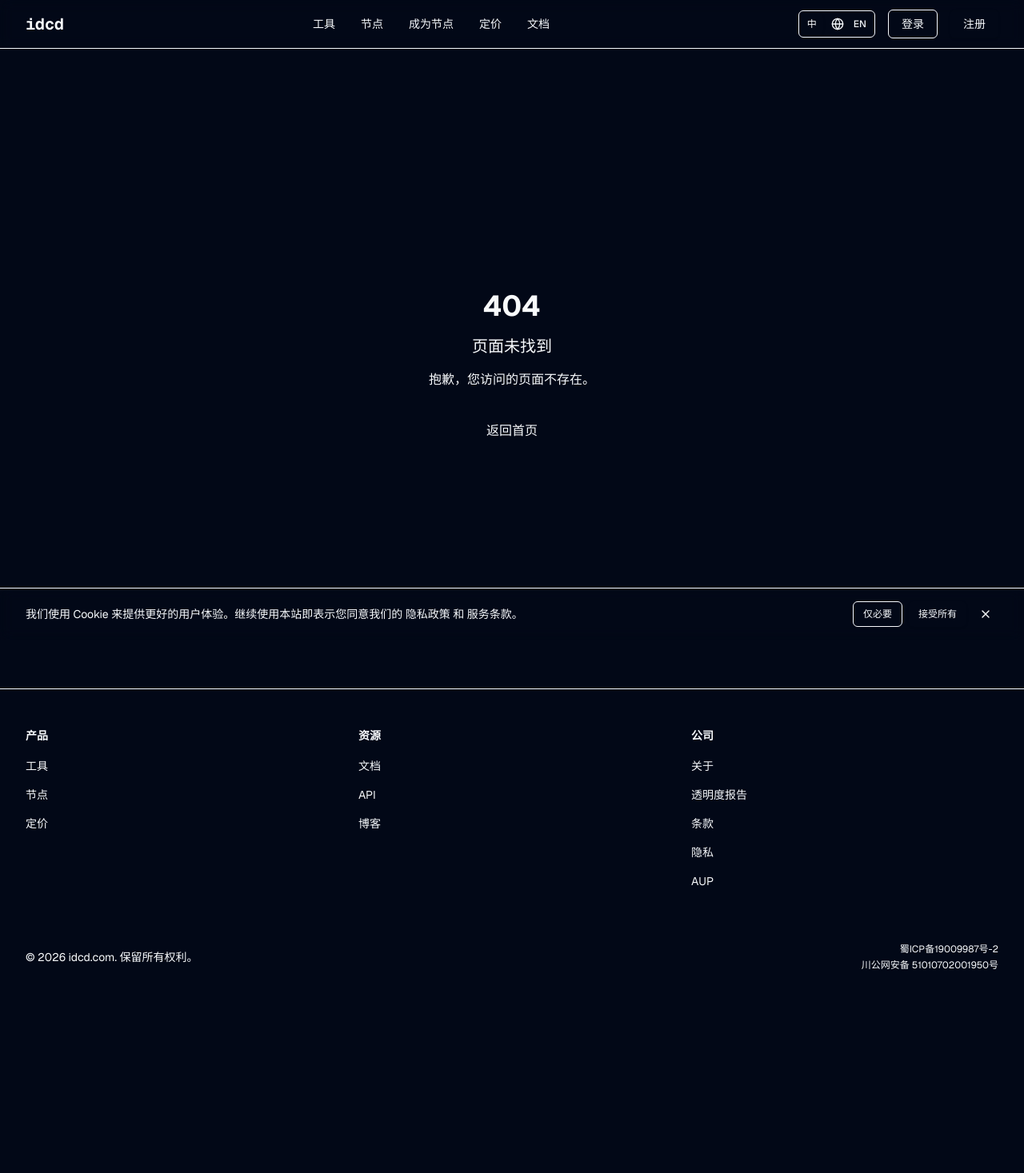
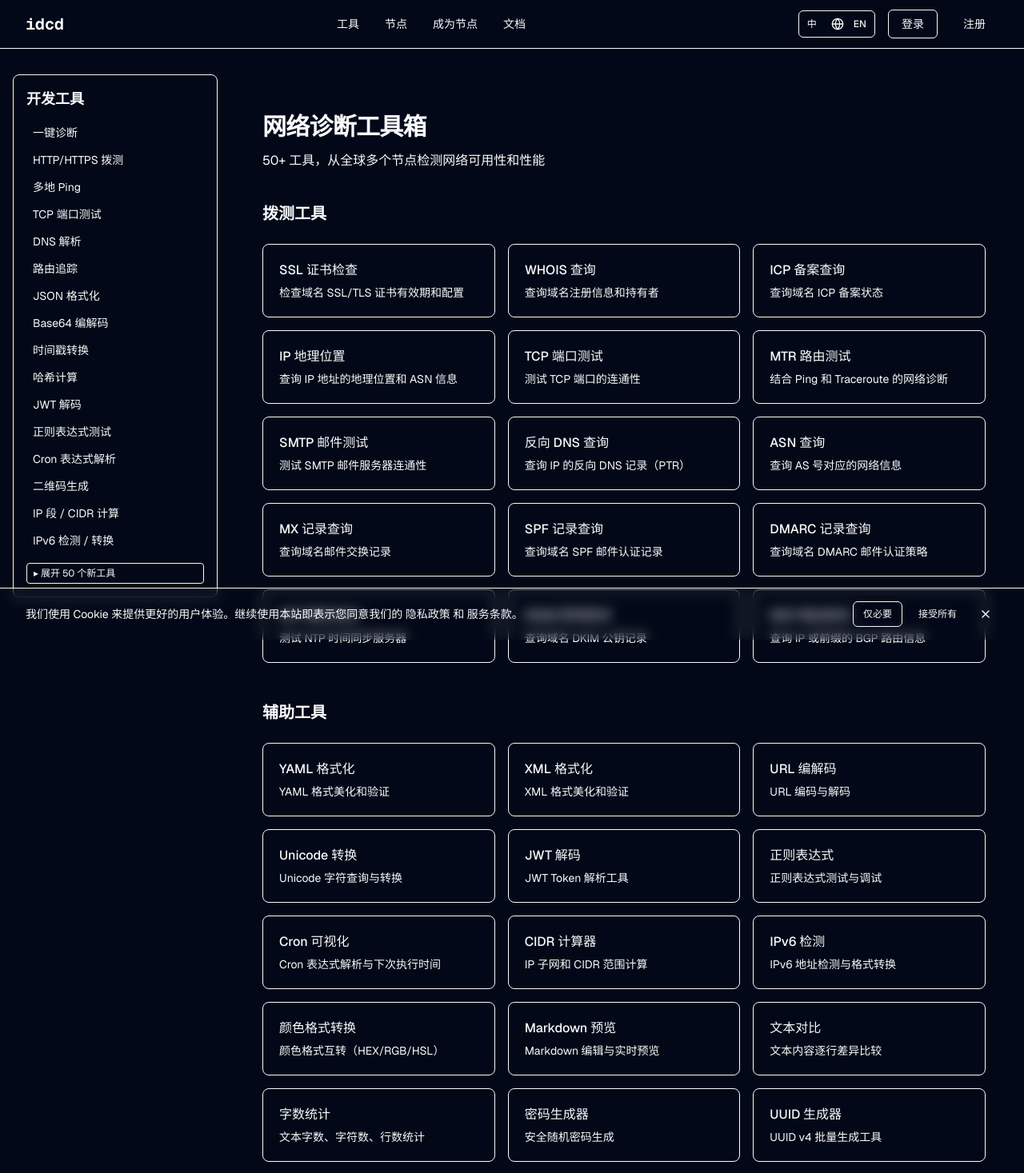
Before and after one commit to kitesky/idcd, a Next.js app in the folder apps/web/: page /tools in a window 1280 px wide. Before the commit this address had no page. Shown: the top 1467 px of the page at 80% size. Before the commit the page ends 1263 px from the top, so only its background shows below. Built offline with nearby package versions, Linux system fonts and the light colour scheme.

Commit message:
fix(qa): ISSUE-002 — 新增 /tools 索引页，移除导航中 /pricing /blog 死链，修正 /docs 链接

```diff
--- /dev/null
+++ b/apps/web/src/app/tools/page.tsx
@@ -0,0 +1,64 @@
+import type { Metadata } from "next"
+import Link from "next/link"
+import { ALL_TOOLS } from "./tools-config"
+
+export const metadata: Metadata = {
+  title: "网络诊断工具箱 | idcd",
+  description: "idcd 提供 50+ 网络诊断和开发工具，覆盖 HTTP/Ping/DNS/SSL/路由追踪等常用场景。",
+}
+
+const probeTools = ALL_TOOLS.filter((t) => t.category === "probe")
+const utilityTools = ALL_TOOLS.filter((t) => t.category === "utility")
+
+export default function ToolsPage() {
+  return (
+    <div className="mx-auto max-w-7xl px-4 py-12 sm:px-6 lg:px-8">
+      <div className="mb-10">
+        <h1 className="text-3xl font-bold tracking-tight">网络诊断工具箱</h1>
+        <p className="mt-3 text-muted-foreground">
+          {ALL_TOOLS.length}+ 工具，从全球多个节点检测网络可用性和性能
+        </p>
+      </div>
+
+      <section className="mb-12">
+        <h2 className="mb-6 text-xl font-semibold">拨测工具</h2>
+        <div className="grid gap-4 sm:grid-cols-2 lg:grid-cols-3">
+          {probeTools.map((tool) => (
+            <Link
+              key={tool.slug}
+              href={`/tools/${tool.slug}` as any}
+              className="group rounded-lg border bg-card p-5 hover:border-primary hover:shadow-sm transition-all"
+            >
+              <h3 className="font-medium group-hover:text-primary transition-colors">
+                {tool.name}
+              </h3>
+              <p className="mt-1.5 text-sm text-muted-foreground line-clamp-2">
+                {tool.description}
+              </p>
+            </Link>
+          ))}
+        </div>
+      </section>
+
+      <section>
+        <h2 className="mb-6 text-xl font-semibold">辅助工具</h2>
+        <div className="grid gap-4 sm:grid-cols-2 lg:grid-cols-3">
+          {utilityTools.map((tool) => (
+            <Link
+              key={tool.slug}
+              href={`/tools/${tool.slug}` as any}
+              className="group rounded-lg border bg-card p-5 hover:border-primary hover:shadow-sm transition-all"
+            >
+              <h3 className="font-medium group-hover:text-primary transition-colors">
+                {tool.name}
+              </h3>
+              <p className="mt-1.5 text-sm text-muted-foreground line-clamp-2">
+                {tool.description}
+              </p>
+            </Link>
+          ))}
+        </div>
+      </section>
+    </div>
+  )
+}
--- a/apps/web/src/components/footer.tsx
+++ b/apps/web/src/components/footer.tsx
@@ -4,13 +4,11 @@ import { Separator } from "@/components/ui"
 const productLinks = [
   { name: "工具", href: "/tools" },
   { name: "节点", href: "/nodes" },
-  { name: "定价", href: "/pricing" },
 ]
 
 const resourceLinks = [
-  { name: "文档", href: "/docs" },
+  { name: "文档", href: "/docs/api" },
   { name: "API", href: "/docs/api" },
-  { name: "博客", href: "/blog" },
 ]
 
 const companyLinks = [
--- a/apps/web/src/components/nav.tsx
+++ b/apps/web/src/components/nav.tsx
@@ -37,8 +37,7 @@ const navigation = [
   { name: "工具", href: "/tools" },
   { name: "节点", href: "/nodes" },
   { name: "成为节点", href: "/nodes/apply" },
-  { name: "定价", href: "/pricing" },
-  { name: "文档", href: "/docs" },
+  { name: "文档", href: "/docs/api" },
 ]
 
 export function Nav() {
```
